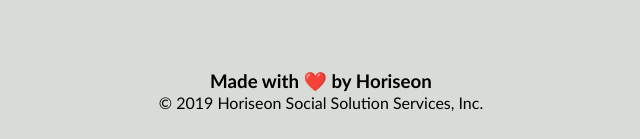
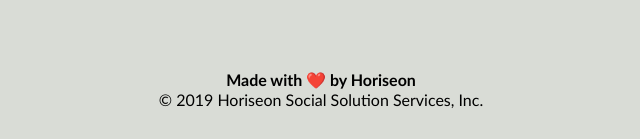
Before and after one commit to begumsacak/code-refactor, a plain HTML site: page index.html in a window 1280 px wide. Shown: the part 1879-2018 px from the top of the page, 319-959 px from the left. Drawn offline with Linux system fonts and the light colour scheme.

Commit message:
some more changes

```diff
--- a/index.html
+++ b/index.html
@@ -72,7 +72,7 @@
         </aside>
     </aside>
     <footer class="footer">
-        <h3>Made with ❤️️ by Horiseon</h3>
+        <h4>Made with ❤️️ by Horiseon</h4>
         <p>
             &copy; 2019 Horiseon Social Solution Services, Inc.
         </p>
```
Also changed, not shown: 1 other file.
